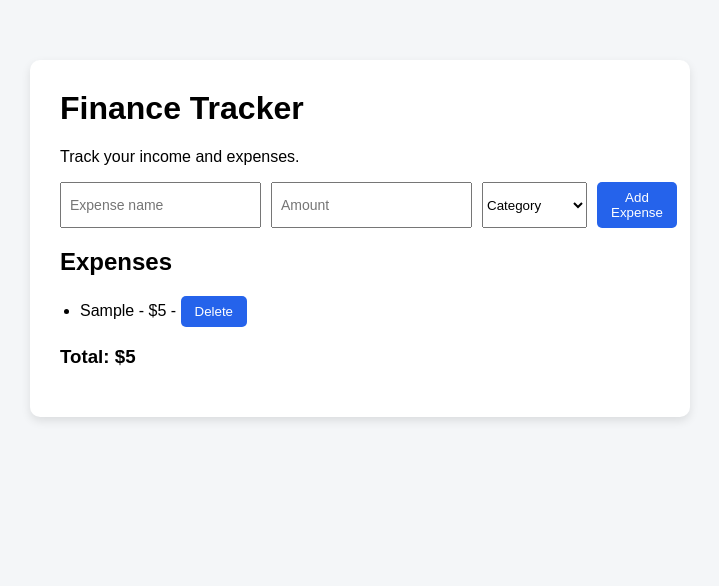
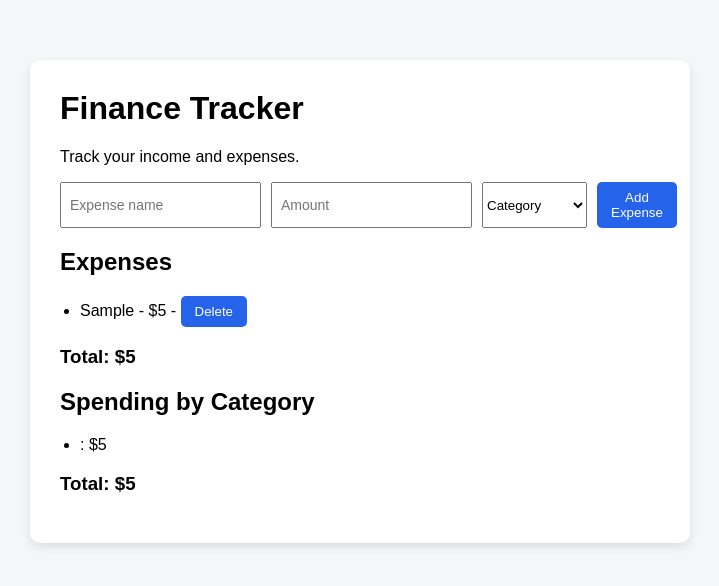
Before and after one commit to jsights9/finance-tracker, a React (Vite) app: page / in a window 1280 px wide. Both pictures are taken after typing "Sample", "5" into the empty fields and a click on the button "Add Expense". Shown: the top 586 px of the page, without its empty margins (280-999 px from the left). Built offline with nearby package versions, Linux system fonts and the light colour scheme.

Commit message:
add spending totals by category

```diff
--- a/src/App.jsx
+++ b/src/App.jsx
@@ -22,6 +22,19 @@ function App() {
     (sum, expense) => sum + Number(expense.amount),
     0
   );
+
+  // calculate totals by category
+const categoryTotals = expenses.reduce((totals, expense) => {
+
+  if (!totals[expense.category]) {
+    totals[expense.category] = 0;
+  }
+
+  totals[expense.category] += Number(expense.amount);
+
+  return totals;
+
+}, {});
 
   // handles the form submission
   const handleSubmit = (e) => {
@@ -102,6 +115,7 @@ function App() {
 
       <h2>Expenses</h2>
 
+
       {/* list of expenses */}
       <ul>
         {expenses.map((expense, index) => (
@@ -116,6 +130,16 @@ function App() {
 
       {/* total spending */}
       <h3>Total: ${total}</h3>
+      <h2>Spending by Category</h2>
+
+      <ul>
+        {Object.entries(categoryTotals).map(([category, amount]) => (
+        <li key={category}>
+          {category}: ${amount}
+        </li>
+  ))}
+    </ul>
+      <h3>Total: ${total}</h3>
 
     </div>
   );
```
